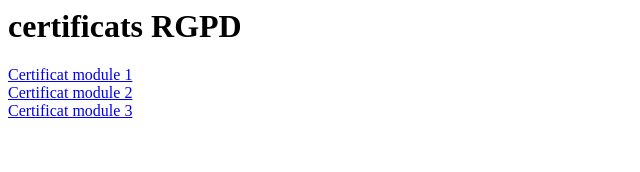
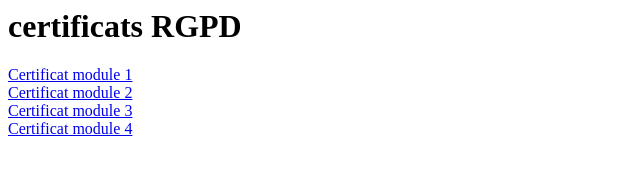
Before and after one commit to destinelnzuzikibangu-alt/Projet-html.github.io, a plain HTML site: page certificat/index.html in a window 1280 px wide. Shown: the whole page, without its empty margins (0-640 px from the left). Drawn offline with Linux system fonts and the light colour scheme.

Commit message:
Add files via upload

```diff
--- a/certificat/index.html
+++ b/certificat/index.html
@@ -7,7 +7,8 @@
 <h1> certificats RGPD </h1>
 <a href="Certificat_module1.pdf">Certificat module 1 </a> <br>
 <a href="Certificat module 2.pdf">Certificat module 2</a> <br>
-<a href="Certificat module 3.pdf">Certificat module 3</a>
+<a href="Certificat module 3.pdf">Certificat module 3</a> <br>
+<a href="Certificat module 4.pdf">Certificat module 4</a> <br>
 
 </body>
 </html>
```
